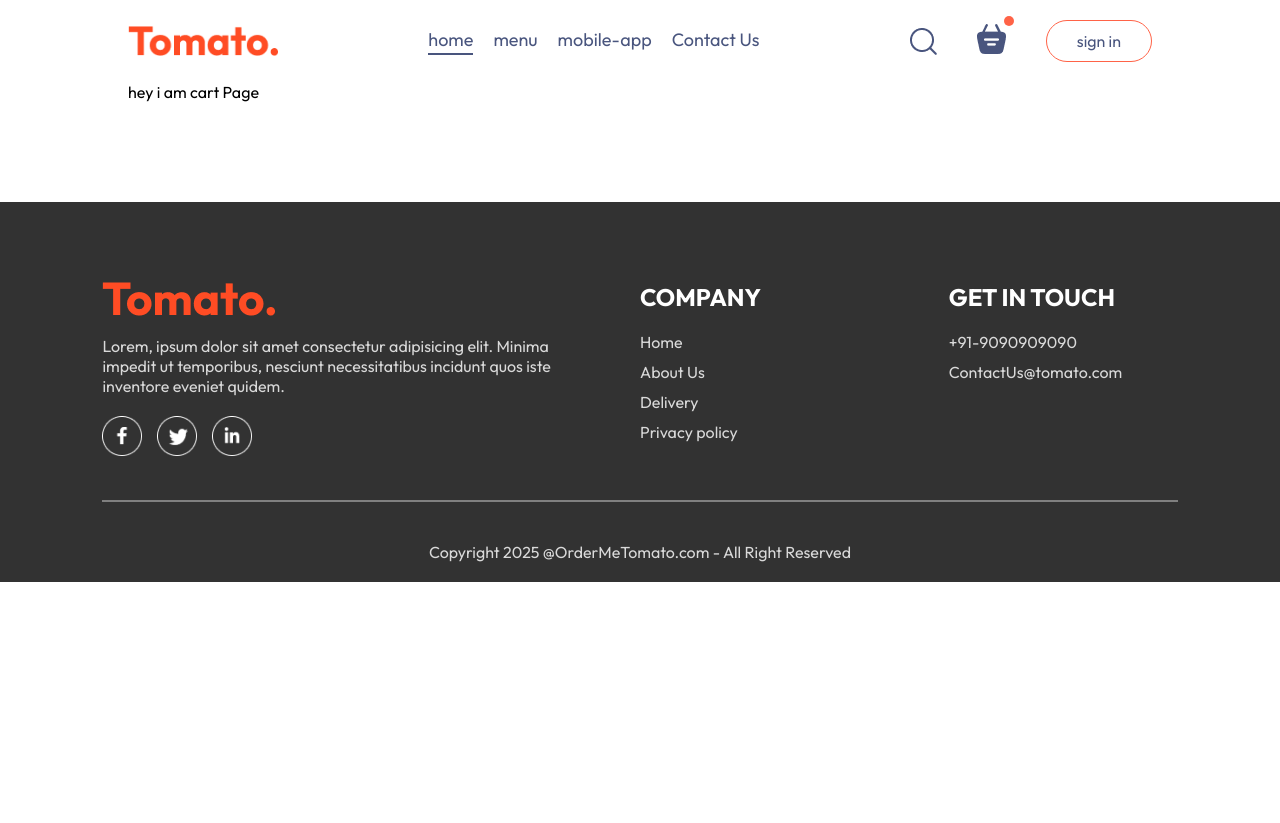
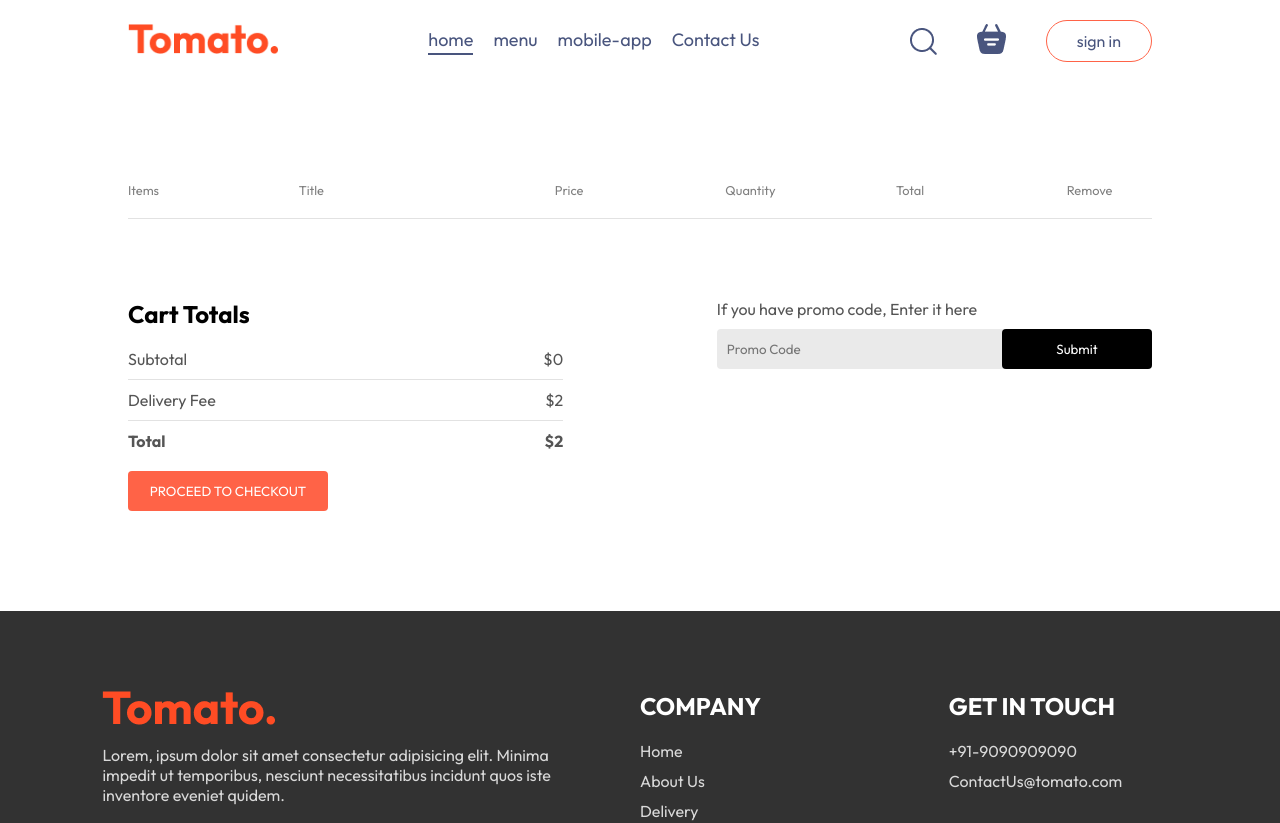
Before and after one commit to Shubham02-web/FoodDeliveryAPP, a React (Vite) app in the folder frontend/: page /cart in a window 1280 px wide. Shown: the top 823 px of the page. Before the commit the page ends 800 px from the top, so only its background shows below. Built offline with nearby package versions, Linux system fonts and the light colour scheme.

Commit message:
working done with our cart component

```diff
--- a/frontend/src/components/Navbar/Navbar.jsx
+++ b/frontend/src/components/Navbar/Navbar.jsx
@@ -1,12 +1,17 @@
-import { useState } from "react";
+import { useContext, useState } from "react";
 import { assets } from "../../assets/assets";
 import "./navbar.css";
 import { Link } from "react-router-dom";
+import { StoreContext } from "../../context/StoreContext";
 const Navbar = ({ setShowLogin }) => {
   const [menu, setMenu] = useState("home");
+  const { getTotalCartAmount } = useContext(StoreContext);
   return (
     <div className="Navbar">
-      <img src={assets.logo} alt="i am logo img" className="logo" />
+      <Link to="/">
+        <img src={assets.logo} alt="i am logo img" className="logo" />
+      </Link>
+
       <ul className="navbar-menu">
         <Link
           to="/"
@@ -40,8 +45,10 @@
       <div className="navbar-right">
         <img src={assets.search_icon} alt="Search icon" />
         <div className="navbar-search-icon">
-          <img src={assets.basket_icon} alt="" />
-          <div className="dot"></div>
+          <Link to="/cart">
+            <img src={assets.basket_icon} alt="" />
+          </Link>
+          <div className={getTotalCartAmount() === 0 ? "" : "dot"}></div>
         </div>
         <button onClick={() => setShowLogin(true)}>sign in</button>
       </div>
--- a/frontend/src/context/StoreContext.jsx
+++ b/frontend/src/context/StoreContext.jsx
@@ -23,15 +23,23 @@
     });
   };
 
-  useEffect(() => {
-    console.log(cartItems);
-  }, [cartItems]);
+  const getTotalCartAmount = () => {
+    let totalAmount = 0;
+    for (let item in cartItems) {
+      if (cartItems[item] > 0) {
+        let item_info = food_list.find((product) => product._id === item);
+        totalAmount += item_info.price * cartItems[item];
+      }
+    }
+    return totalAmount;
+  };
   const contextValue = {
     food_list,
     cartItems,
     setCartItems,
     addToCart,
     removeFromCart,
+    getTotalCartAmount,
   };
 
   return (
--- a/frontend/src/pages/Cart/Cart.css
+++ b/frontend/src/pages/Cart/Cart.css
@@ -0,0 +1,106 @@
+.cart {
+  margin-top: 100px;
+}
+
+.cart-items-title {
+  display: grid;
+  grid-template-columns: 1fr 1.5fr 1fr 1fr 1fr 0.5fr;
+  align-items: center;
+  color: grey;
+  font-size: max(1vw, 12px);
+}
+
+.cart-items-item {
+  margin: 10px 0px;
+  color: black;
+}
+
+.cart-items-item img {
+  width: 50px;
+}
+
+.cart hr {
+  height: 1px;
+  background-color: #e2e2e2;
+  border: none;
+}
+
+.cart-items-item .cross {
+  cursor: pointer;
+}
+
+.cart-bottom {
+  margin-top: 80px;
+  display: flex;
+  justify-content: space-between;
+  gap: max(12vw, 20px);
+}
+
+.cart-total {
+  flex: 1;
+  display: flex;
+  flex-direction: column;
+  gap: 20px;
+}
+
+.cart-total-details {
+  display: flex;
+  justify-content: space-between;
+  color: #555;
+}
+
+.cart-total hr {
+  margin: 10px 0px;
+}
+
+.cart-total button {
+  border: none;
+  color: white;
+  background-color: tomato;
+  width: max(15vw, 200px);
+  padding: 12px 0px;
+  border-radius: 4px;
+  cursor: pointer;
+}
+
+.cart-promocode {
+  flex: 1;
+}
+
+.cart-promocode p {
+  color: #555;
+}
+
+.cart-promocode-input {
+  margin-top: 10px;
+  display: flex;
+  justify-content: space-between;
+  align-items: center;
+  background-color: #eaeaea;
+  border-radius: 4px;
+}
+
+.cart-promocode-input input {
+  background-color: transparent;
+  border: none;
+  outline: none;
+  padding-left: 10px;
+}
+
+.cart-promocode-input button {
+  width: max(10vw, 150px);
+  padding: 12px 5px;
+  background-color: black;
+  border: none;
+  color: white;
+  border-radius: 4px;
+}
+
+@media (max-width: 750px) {
+  .cart-bottom {
+    flex-direction: column-reverse;
+  }
+  .cart-promocode {
+    justify-content: start;
+  }
+}
--- a/frontend/src/pages/Cart/Cart.jsx
+++ b/frontend/src/pages/Cart/Cart.jsx
@@ -1,7 +1,75 @@
+import { useContext } from "react";
 import "./Cart.css";
-
+import { StoreContext } from "../../context/StoreContext";
 const Cart = () => {
-  return <div>hey i am cart Page</div>;
+  const { food_list, cartItems, removeFromCart, getTotalCartAmount } =
+    useContext(StoreContext);
+  return (
+    <div className="cart">
+      <div className="cart-items">
+        <div className="cart-items-title">
+          <p>Items</p>
+          <p>Title</p>
+          <p>Price</p>
+          <p>Quantity</p>
+          <p>Total</p>
+          <p>Remove</p>
+        </div>
+        <br />
+        <hr />
+        {food_list.map((item, index) => {
+          if (cartItems[item._id] > 0) {
+            return (
+              <div key={index}>
+                <div className="cart-items-title cart-items-item">
+                  <img src={item.image} alt="item image" />
+                  <p>{item.name}</p>
+                  <p>${item.price}</p>
+                  <p>{cartItems[item._id]}</p>
+                  <p>${item.price * cartItems[item._id]}</p>
+                  <p onClick={() => removeFromCart(item._id)} className="cross">
+                    x
+                  </p>
+                </div>
+                <hr />
+              </div>
+            );
+          }
+        })}
+      </div>
+      <div className="cart-bottom">
+        <div className="cart-total">
+          <h2>Cart Totals</h2>
+          <div>
+            <div className="cart-total-details">
+              <p>Subtotal</p>
+              <p>${getTotalCartAmount()}</p>
+            </div>
+            <hr />
+            <div className="cart-total-details">
+              <p>Delivery Fee</p>
+              <p>${2}</p>
+            </div>
+            <hr />
+            <div className="cart-total-details">
+              <b>Total</b>
+              <b>${getTotalCartAmount() + 2}</b>
+            </div>
+          </div>
+          <button>PROCEED TO CHECKOUT</button>
+        </div>
+        <div className="cart-promocode">
+          <div>
+            <p>If you have promo code, Enter it here</p>
+            <div className="cart-promocode-input">
+              <input type="text" placeholder="Promo Code" />
+              <button>Submit</button>
+            </div>
+          </div>
+        </div>
+      </div>
+    </div>
+  );
 };
 
 export default Cart;
```
